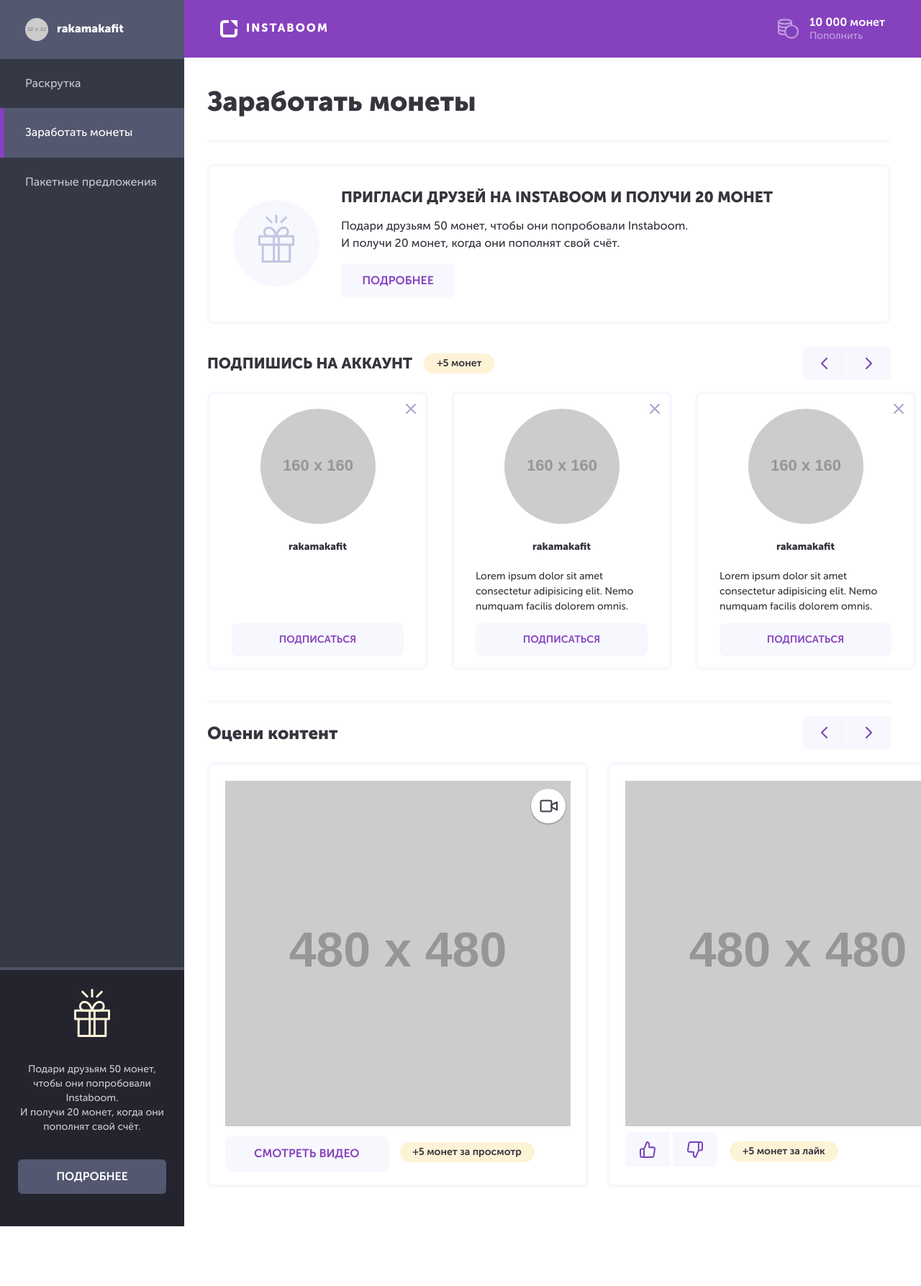
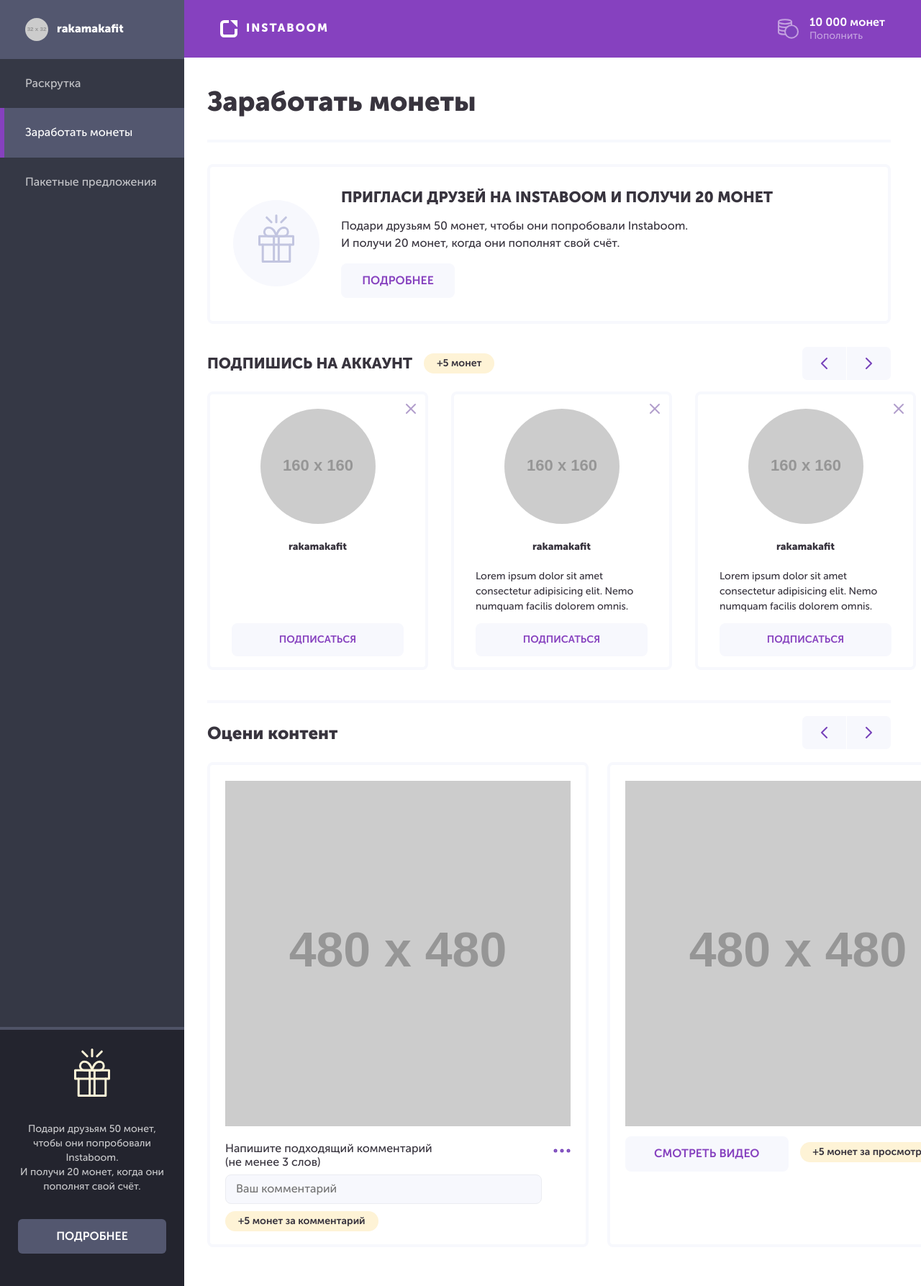
Before and after one commit to kaptn3/instaboom, a Jekyll site: the page built from earn.html, in a window 1280 px wide. Shown: the whole page at 72% size. Built offline with Jekyll 4.4.1, drawn with Linux system fonts in a browser that asks for light colours; before the commit the page ends 1704 px from its top, so only the background shows below that.

Commit message:
Earn: content with comment

```diff
--- a/_sass/components/earn/rate-content.scss
+++ b/_sass/components/earn/rate-content.scss
@@ -56,9 +56,14 @@
     font-size: 14px;
     padding: 6px 18px;
     margin-left: 16px;
+    display: inline-block;
 
     &_mobile {
       display: none;
+    }
+
+    &_comment {
+      margin-left: 0;
     }
   }
 
@@ -123,6 +128,32 @@
       color: var(--purple-hover);
     }
   }
+
+  &__comment {
+    display: flex;
+    align-items: flex-start;
+    padding-top: 22px;
+    margin-bottom: 8px;
+
+    .label-comment {
+      display: block;
+    }
+
+    &-form {
+      display: flex;
+      align-items: flex-start;
+      margin-bottom: 10px;
+    }
+
+    &-send {
+      background: var(--main) url(../icons/send.svg) no-repeat center;
+      border-radius: 0 8px 8px 0;
+      width: 40px;
+      height: 40px;
+      flex-shrink: 0;
+      visibility: hidden;
+    }
+  }
 }
 
 @media (max-width: 768px) {
@@ -168,7 +199,7 @@
     }
 
     &__tooltip {
-      margin-right: 15px;
+      margin-left: 15px;
 
       &-wrapper {
         transform: translateX(15px);
@@ -178,5 +209,9 @@
         transform: translateX(-2px);
       }
     }
+
+    .label-comment br {
+      display: none;
+    }
   }
 }
--- /dev/null
+++ b/_sass/components/textarea.scss
@@ -0,0 +1,15 @@
+//.comment {
+ // border-radius: 8px;
+
+  textarea {
+    //display: block;
+    width: 100%;
+    border-radius: 8px;
+  border: 1px solid #EBECF1;
+    background: var(--grey);
+    padding: 10px 14px;
+    max-height: 95px;
+    resize: none;
+    overflow-y: hidden;
+  }
+//}
--- a/_sass/main.scss
+++ b/_sass/main.scss
@@ -20,7 +20,8 @@
         'components/buttons.scss',
         'components/input.scss',
         'components/overlay.scss',
-        'components/location.scss';
+        'components/location.scss',
+        'components/textarea.scss';
 
 @import 'components/auth/auth-form.scss',
         'components/auth/select.scss';
--- /dev/null
+++ b/assets/js/textarea.js
@@ -0,0 +1,24 @@
+var textarea = document.querySelector('textarea');
+const btnSend = document.querySelector('.rate-content__comment-send');
+
+
+function autosize() {
+  const el = this;
+  if (el.value) {
+    btnSend.style.visibility = 'visible';
+    textarea.style.borderRadius = '8px 0 0 8px';
+  } else {
+    btnSend.style.visibility = 'hidden';
+    textarea.style.borderRadius = '8px';
+  }
+
+  if (el.scrollHeight > 93) {
+    el.style.overflow = 'auto';
+  } else {
+    el.style.overflow = 'hidden';
+  }
+  el.style.height = 'auto';
+  el.style.height = `${el.scrollHeight + 2}px`;
+}
+
+textarea.addEventListener('keyup', autosize);
--- a/earn.html
+++ b/earn.html
@@ -1,7 +1,7 @@
 ---
 layout: page
 title: Заработать монеты
-scripts: [tooltip, tooltip-bar, like, carousel]
+scripts: [tooltip, tooltip-bar, like, carousel, textarea]
 ---
 <main>
   <h2 class="h1 main__header">Заработать монеты</h2>
@@ -59,6 +59,34 @@
     <div class="rate-content__wrapper">
       <div class="rate-content__accounts">
         <div class="rate-content__item">
+          <span class="rate-content__reward rate-content__reward_mobile">+5 монет за комментарий</span>
+
+          <img src="https://placehold.it/480x480" alt="" width="480" height="480">
+
+          <div class="rate-content__comment">
+            <label for="comment" class="label-comment">
+              Напишите подходящий комментарий<br>
+              (не менее 3 слов)</label>
+            <span class="tooltip rate-content__tooltip">
+              <button class="rate-content__bar" title="Подписаться/Пожаловаться"></button>
+              <div class="tooltip__container tooltip-top rate-content__tooltip-wrapper">
+                <i class="tooltip__arrow rate-content__tooltip-arrow"></i>
+                <ul class="rate-content__subscribe-actions">
+                  <li class="rate-content__subscribe-action">Подписаться</li>
+                  <li class="rate-content__subscribe-action">Пожаловаться</li>
+                </ul>
+              </div>
+            </span>
+
+          </div>
+          <div class="rate-content__comment-form">
+            <textarea name="" id="comment" rows="1" placeholder="Ваш комментарий"></textarea>
+            <button class="rate-content__comment-send"></button>
+          </div>
+          <span class="rate-content__reward rate-content__reward_comment">+5 монет за комментарий</span>
+
+        </div>
+        <div class="rate-content__item">
           <div class="rate-content__video-icon"></div><!-- если видео -->
           <span class="rate-content__reward rate-content__reward_mobile">+5 монет за просмотр</span>
 
@@ -68,7 +96,7 @@
             <span class="rate-content__reward">+5 монет за просмотр</span>
           </div>
         </div>
-        {% for i in (1..4) %}
+        {% for i in (1..2) %}
         <div class="rate-content__item">
           <span class="rate-content__reward rate-content__reward_mobile">+5 монет за лайк</span>
           <img src="https://placehold.it/480x480" alt="" width="480" height="480">
```
Also changed, not shown: assets/icons/send.svg (added).
